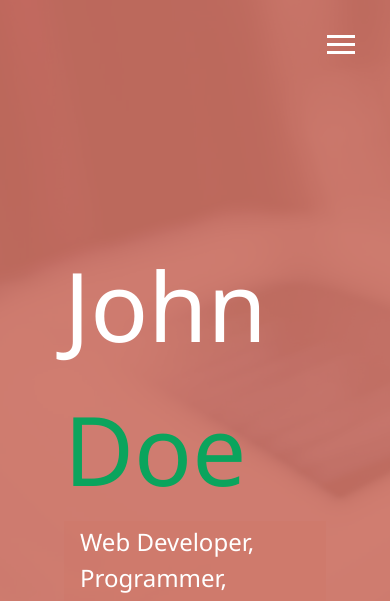
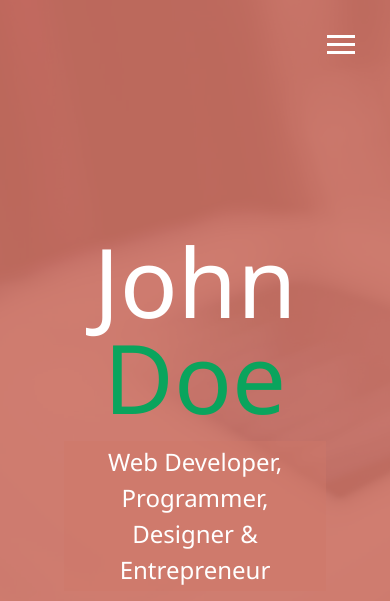
Before and after one commit to jmoralesg/modern_portfolio, a website: page dist/index.html in a window 390 px wide. Shown: the top 601 px of the page. Drawn offline with Linux system fonts and the light colour scheme.

Commit message:
Added Media Queries and made menu overlay responsive

```diff
--- a/scss/_config.scss
+++ b/scss/_config.scss
@@ -28,3 +28,29 @@
     }
   }
 }
+
+//Media Query Mixins
+
+@mixin mediaSm {
+  @media screen and (max-width: 500px) {
+    @content;
+  }
+}
+
+@mixin mediaMd {
+  @media screen and (max-width: 768px) {
+    @content;
+  }
+}
+
+@mixin mediaLg {
+  @media screen and (min-width: px) and (max-width: 1170px) {
+    @content;
+  }
+}
+
+@mixin mediaXl {
+  @media screen and (min-width: 1171px) {
+    @content;
+  }
+}
--- /dev/null
+++ b/scss/_mobile.scss
@@ -0,0 +1,54 @@
+//Widescreens
+@include mediaXl {
+}
+
+//Desktop and Laptops
+@include mediaLg {
+}
+
+//Tablets and Small laptops
+@include mediaMd {
+  main {
+    align-items: center;
+    text-align: center;
+
+    .lg-heading {
+      line-height: 1;
+      margin-bottom: 1rem;
+    }
+  }
+
+  ul.menu-nav,
+  div.menu-branding {
+    float: none;
+    width: 100%;
+    min-width: 0;
+
+    &.show {
+      transform: translate3d(0, 0, 0);
+    }
+  }
+  .menu-nav {
+    height: 75vh;
+    transform: translate3d(-100%, 0, 0);
+    font-size: 24pxl;
+  }
+
+  .menu-branding {
+    height: 25vh;
+    transform: translate3d(100%, 0, 0);
+
+    .portrait {
+      background: url(../img/portrait_small.jpg);
+      width: 150px;
+      height: 150px;
+    }
+  }
+}
+
+//Smartphones
+@include mediaSm {
+  main#home h1 {
+    margin-top: 10vh;
+  }
+}
--- a/scss/main.scss
+++ b/scss/main.scss
@@ -1,5 +1,6 @@
 @import 'config';
 @import 'menu';
+@import 'mobile';
 
 * {
   box-sizing: border-box;
```
Also changed, not shown: dist/css/main.css.
